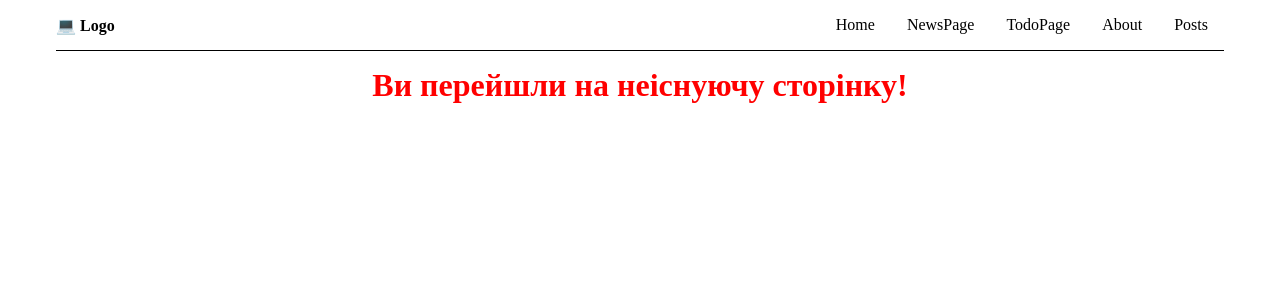
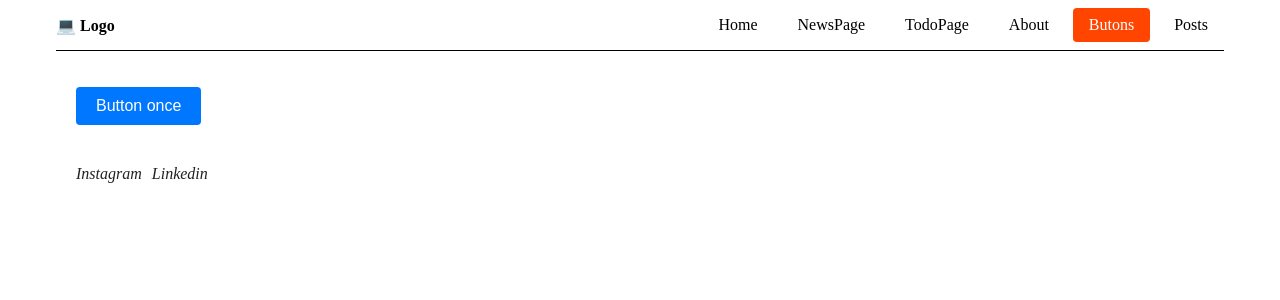
Before and after one commit to PetroMazuryk/react-u-1, a React (Create React App) app: page /react-u-1/buttons in a window 1280 px wide. Shown: the top 300 px of the page. Built offline with nearby package versions, Linux system fonts and the light colour scheme.

Commit message:
add component buttons

```diff
--- a/src/App.js
+++ b/src/App.js
@@ -7,6 +7,7 @@ import ToDoPage from 'pages/ToDoPage';
 import About from 'pages/About';
 import Posts from 'pages/Posts';
 import PostIdPage from 'pages/PostIdPage';
+import Buttons from 'pages/Buttons/Buttons';
 import Error from 'pages/Error';
 
 import Layout from 'Layout/Layout';
@@ -19,6 +20,7 @@ function App() {
         <Route path="news" element={<NewsPage />} />
         <Route path="todo" element={<ToDoPage />} />
         <Route path="about" element={<About />} />
+        <Route path="buttons" element={<Buttons />} />
         <Route path="posts" element={<Posts />} />
         <Route path="post/:id" element={<PostIdPage />} />
         <Route path="*" element={<Error />} />
--- a/src/Layout/Layout.jsx
+++ b/src/Layout/Layout.jsx
@@ -1,7 +1,26 @@
+import { useState } from 'react';
 import { Outlet } from 'react-router-dom';
-import { Container, Header, Logo, Link } from './Layout.styled';
+import {
+  Container,
+  Header,
+  Logo,
+  Link,
+  Nav,
+  BurgerButton,
+  MobileMenu,
+} from './Layout.styled';
 
 const Layout = () => {
+  const [isOpen, setIsOpen] = useState(false);
+
+  const toggleMenu = () => {
+    setIsOpen(prev => !prev);
+  };
+
+  const closeMenu = () => {
+    setIsOpen(false);
+  };
+
   return (
     <Container>
       <Header>
@@ -11,16 +30,43 @@ const Layout = () => {
           </span>{' '}
           Logo
         </Logo>
-        <nav>
+
+        <BurgerButton onClick={toggleMenu} aria-label="Toggle menu">
+          ☰
+        </BurgerButton>
+
+        <Nav>
           <Link to="/" end>
             Home
           </Link>
           <Link to="/news">NewsPage</Link>
           <Link to="/todo">TodoPage</Link>
           <Link to="/about">About</Link>
+          <Link to="/buttons">Butons</Link>
           <Link to="/posts">Posts</Link>
-        </nav>
+        </Nav>
+
+        {isOpen && (
+          <MobileMenu>
+            <Link to="/" end onClick={closeMenu}>
+              Home
+            </Link>
+            <Link to="/news" onClick={closeMenu}>
+              NewsPage
+            </Link>
+            <Link to="/todo" onClick={closeMenu}>
+              TodoPage
+            </Link>
+            <Link to="/about" onClick={closeMenu}>
+              About
+            </Link>
+            <Link to="/posts" onClick={closeMenu}>
+              Posts
+            </Link>
+          </MobileMenu>
+        )}
       </Header>
+
       <Outlet />
     </Container>
   );
--- a/src/Layout/Layout.styled.js
+++ b/src/Layout/Layout.styled.js
@@ -11,14 +11,10 @@ export const Header = styled.header`
   display: flex;
   align-items: center;
   justify-content: space-between;
-  gap: 12px;
   padding: 8px 0;
   margin-bottom: 16px;
   border-bottom: 1px solid black;
-
-  > nav {
-    display: flex;
-  }
+  position: relative;
 `;
 
 export const Logo = styled.p`
@@ -38,3 +34,46 @@ export const Link = styled(NavLink)`
     background-color: orangered;
   }
 `;
+
+export const Nav = styled.nav`
+  display: flex;
+  gap: 8px;
+
+  @media (max-width: 768px) {
+    display: none;
+  }
+`;
+
+export const BurgerButton = styled.button`
+  display: none;
+  background: none;
+  border: none;
+  font-size: 28px;
+  cursor: pointer;
+
+  @media (max-width: 768px) {
+    display: block;
+  }
+`;
+
+export const MobileMenu = styled.div`
+  position: absolute;
+  top: 100%;
+  right: 0;
+  background-color: white;
+  border: 1px solid black;
+  border-radius: 4px;
+  display: flex;
+  flex-direction: column;
+  z-index: 999;
+
+  a {
+    padding: 12px 16px;
+    border-bottom: 1px solid #eee;
+    text-align: right;
+
+    &:last-child {
+      border-bottom: none;
+    }
+  }
+`;
--- /dev/null
+++ b/src/pages/Buttons/Buttons.jsx
@@ -0,0 +1,50 @@
+import React from 'react';
+import styles from './Buttons.module.css';
+
+const Buttons = () => {
+  return (
+    <div className={styles.btnWrapper}>
+      <div className={styles.pageItem}>
+        <button data-ripple="once" className={styles.button} type="button">
+          Button once
+        </button>
+      </div>
+
+      {/* Social Icons Hover Effect #1 */}
+      <ul className={styles.socialList}>
+        <li>
+          <a href="#">
+            <i className="fab fa-facebook-f"></i>
+          </a>
+        </li>
+        <li>
+          <a href="#">
+            <i className="fab fa-twitter"></i>
+          </a>
+        </li>
+        <li>
+          <a href="#">
+            <i className="fab fa-linkedin-in"></i>
+          </a>
+        </li>
+        <li>
+          <a href="#">
+            <i className="fab fa-google-plus-g"></i>
+          </a>
+        </li>
+      </ul>
+
+      {/* Social Icons Hover Effect #2 */}
+      <div className={styles.wrapper2}>
+        <a href="#" className={styles.icon2}>
+          <i className="fs-brands fs-instagram">Instagram</i>
+        </a>
+        <a href="#" className={styles.icon2}>
+          <i className="fs-brands fs-linkedin-in">Linkedin</i>
+        </a>
+      </div>
+    </div>
+  );
+};
+
+export default Buttons;
--- /dev/null
+++ b/src/pages/Buttons/Buttons.module.css
@@ -0,0 +1,60 @@
+.btnWrapper {
+    padding: 20px;
+    display: flex;
+    flex-direction: column;
+    gap: 20px;
+}
+
+.pageItem {
+    /* обгортка кнопки */
+}
+
+.button {
+    padding: 10px 20px;
+    font-size: 1rem;
+    cursor: pointer;
+    background-color: #0077ff;
+    color: white;
+    border: none;
+    border-radius: 4px;
+    position: relative;
+    overflow: hidden;
+    transition: background-color 0.3s;
+}
+
+.button:hover {
+    background-color: #005ec4;
+}
+
+.socialList {
+    display: flex;
+    list-style: none;
+    padding: 0;
+    gap: 10px;
+}
+
+.socialList li a {
+    font-size: 1.2rem;
+    color: #333;
+    transition: color 0.3s;
+}
+
+.socialList li a:hover {
+    color: #0077ff;
+}
+
+.wrapper2 {
+    display: flex;
+    gap: 10px;
+}
+
+.icon2 {
+    font-size: 1rem;
+    text-decoration: none;
+    color: #222;
+    transition: color 0.3s;
+}
+
+.icon2:hover {
+    color: #e1306c;
+}
```
